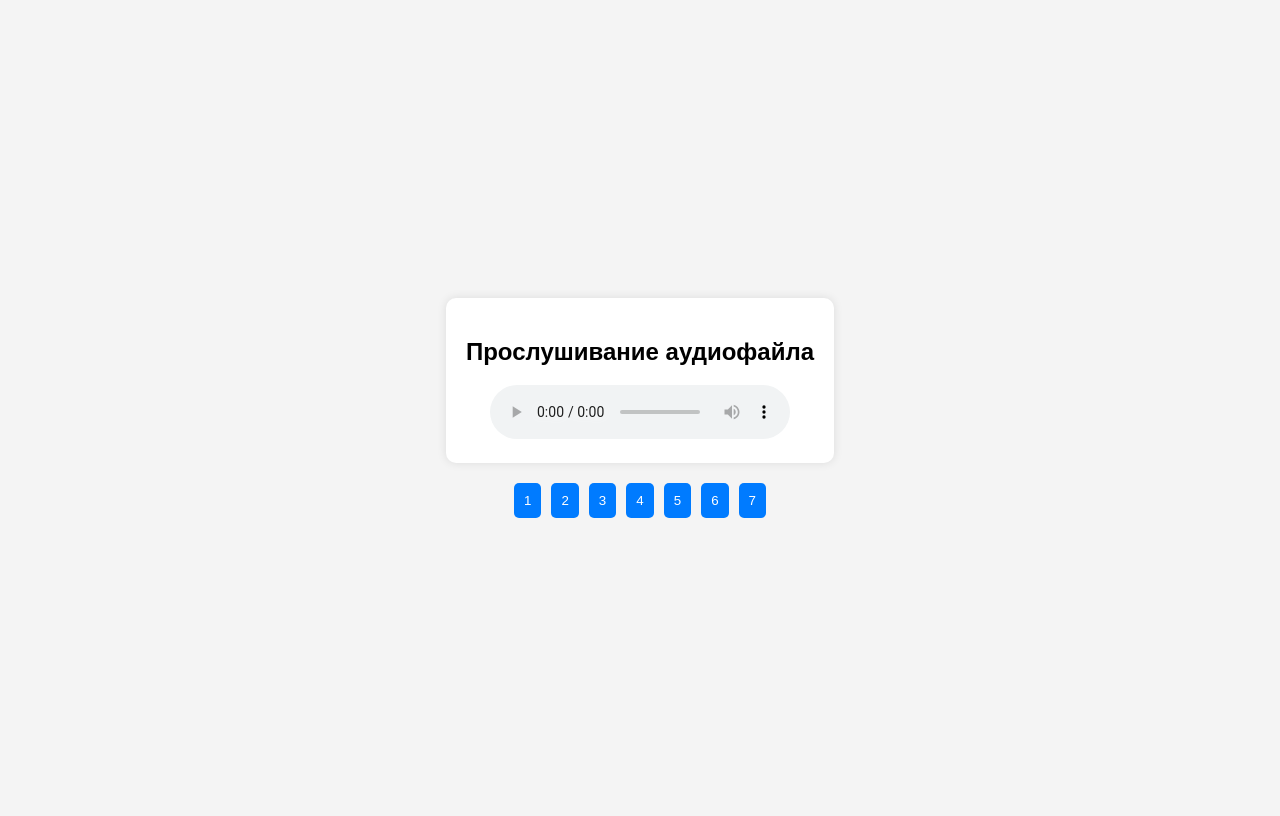
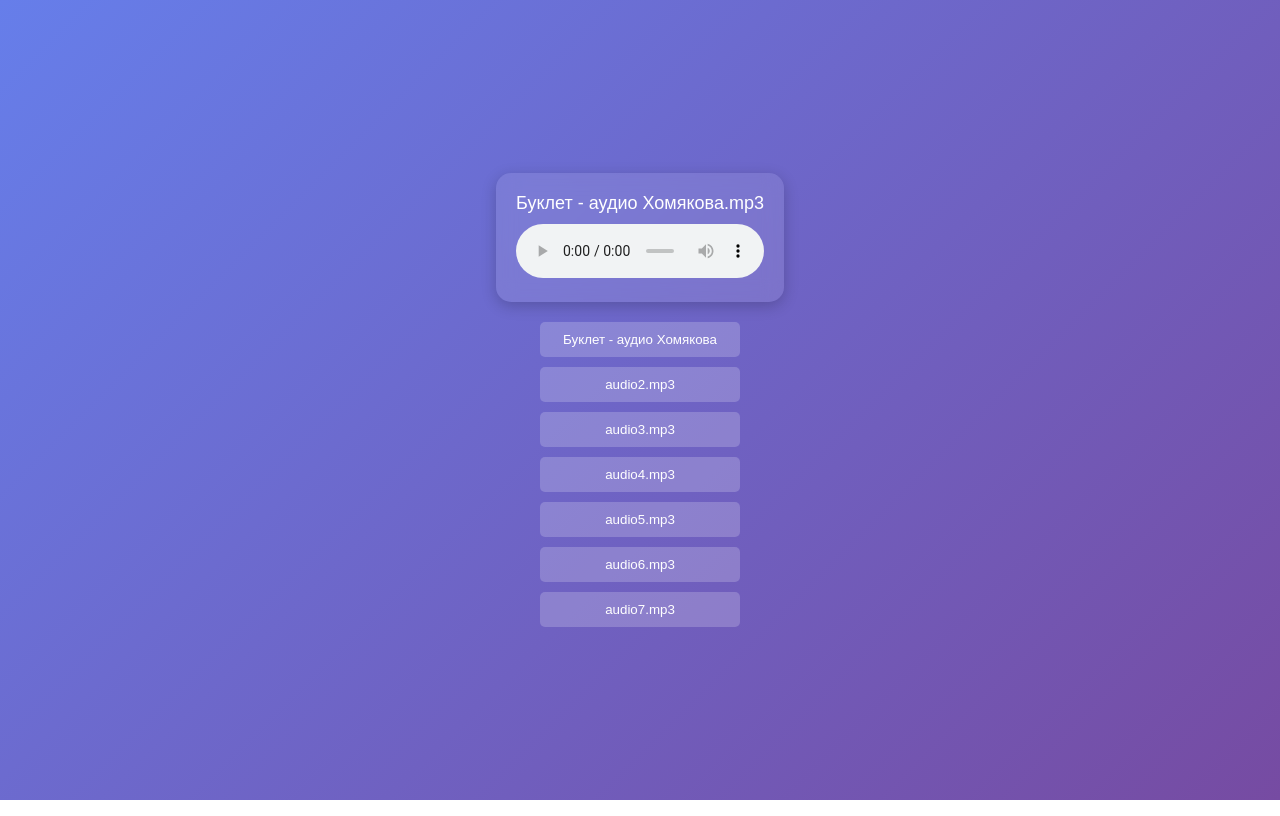
Before and after one commit to Anatoliyshak/buklet, a plain HTML site: page index.html in a window 1280 px wide. Drawn offline with Linux system fonts and the light colour scheme.

Commit message:
index.html

```diff
--- a/index.html
+++ b/index.html
@@ -3,7 +3,6 @@
 <head>
     <meta charset="UTF-8">
     <meta name="viewport" content="width=device-width, initial-scale=1.0">
-    <title>Аудиоплеер</title>
     <style>
         body {
             display: flex;
@@ -11,28 +10,49 @@
             justify-content: center;
             align-items: center;
             height: 100vh;
-            background-color: #f4f4f4;
+            background: linear-gradient(135deg, #667eea, #764ba2);
             font-family: Arial, sans-serif;
+            color: white;
+            margin: 0;
         }
         .player-container {
             text-align: center;
-            background: white;
+            background: rgba(255, 255, 255, 0.1);
             padding: 20px;
-            border-radius: 10px;
-            box-shadow: 0 0 10px rgba(0, 0, 0, 0.1);
-            margin-bottom: 20px;
+            border-radius: 15px;
+            box-shadow: 0 4px 15px rgba(0, 0, 0, 0.2);
+            backdrop-filter: blur(10px);
+        }
+        h2 {
+            margin-bottom: 15px;
+        }
+        #audio-title {
+            font-size: 18px;
+            margin-bottom: 10px;
+        }
+        audio {
+            width: 100%;
         }
         .navigation {
             display: flex;
+            flex-direction: column;
+            align-items: center;
             gap: 10px;
+            margin-top: 20px;
         }
         .navigation button {
-            padding: 10px;
+            padding: 10px 15px;
             border: none;
-            background-color: #007bff;
+            background: rgba(255, 255, 255, 0.2);
             color: white;
             border-radius: 5px;
             cursor: pointer;
+            transition: background 0.3s;
+            width: 200px;
+            text-align: center;
+        }
+        .navigation button:hover {
+            background: rgba(255, 255, 255, 0.4);
         }
     </style>
     <script>
@@ -49,26 +69,27 @@
         function changeAudio(index) {
             currentIndex = index;
             document.getElementById("audio-source").src = files[currentIndex];
+            document.getElementById("audio-title").textContent = files[currentIndex];
             document.getElementById("audio-player").load();
         }
     </script>
 </head>
 <body>
     <div class="player-container">
-        <h2>Прослушивание аудиофайла</h2>
+        <div id="audio-title">Буклет - аудио Хомякова.mp3</div>
         <audio id="audio-player" controls>
             <source id="audio-source" src="Буклет - аудио Хомякова.mp3" type="audio/mpeg">
             Ваш браузер не поддерживает аудиоэлемент.
         </audio>
     </div>
     <div class="navigation">
-        <button onclick="changeAudio(0)">1</button>
-        <button onclick="changeAudio(1)">2</button>
-        <button onclick="changeAudio(2)">3</button>
-        <button onclick="changeAudio(3)">4</button>
-        <button onclick="changeAudio(4)">5</button>
-        <button onclick="changeAudio(5)">6</button>
-        <button onclick="changeAudio(6)">7</button>
+        <button onclick="changeAudio(0)">Буклет - аудио Хомякова</button>
+        <button onclick="changeAudio(1)">audio2.mp3</button>
+        <button onclick="changeAudio(2)">audio3.mp3</button>
+        <button onclick="changeAudio(3)">audio4.mp3</button>
+        <button onclick="changeAudio(4)">audio5.mp3</button>
+        <button onclick="changeAudio(5)">audio6.mp3</button>
+        <button onclick="changeAudio(6)">audio7.mp3</button>
     </div>
 </body>
 </html>
```
